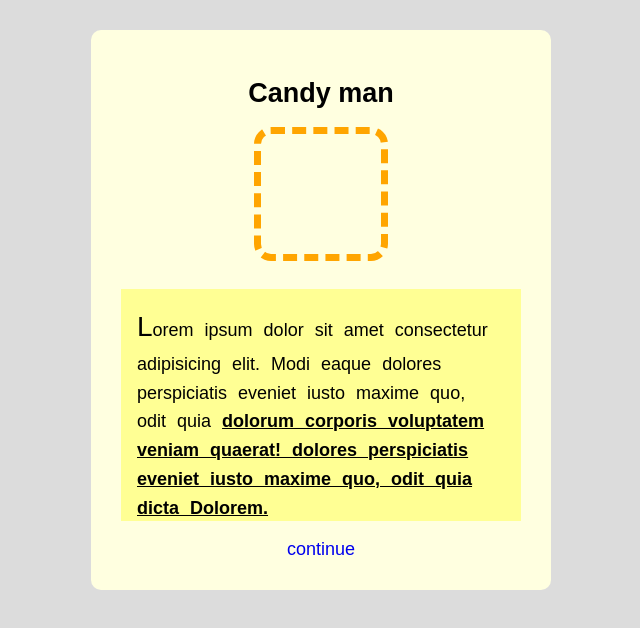
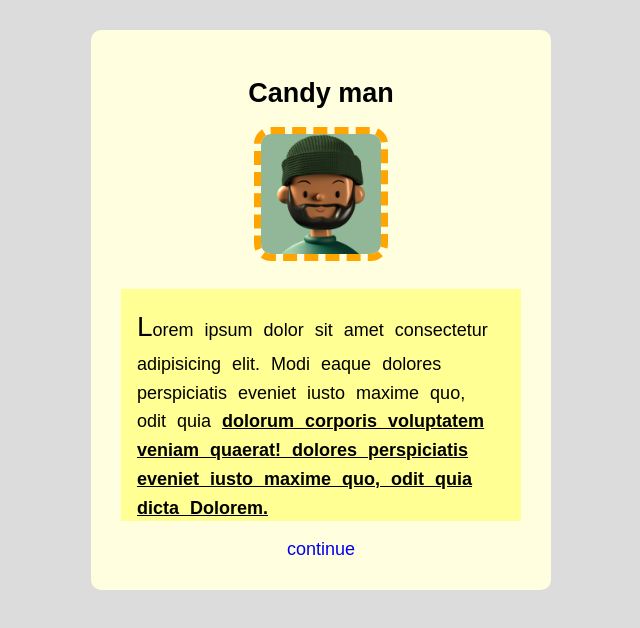
Before and after one commit to lilo750/Candy, a plain HTML site: page index.html in a window 1280 px wide. Shown: the whole page, without its empty margins (319-959 px from the left). Drawn offline with Linux system fonts and the light colour scheme.

Commit message:
Update style.css

```diff
--- a/css/style.css
+++ b/css/style.css
@@ -20,7 +20,7 @@ h1 {
 .img {
   width: 100px;
   height: 100px;
-  background-image: url(..//img/pic.jpg);
+  background-image: url("../img/pic.jpg");
   background-size: cover;
   background-position: center;
   margin: auto;
```
